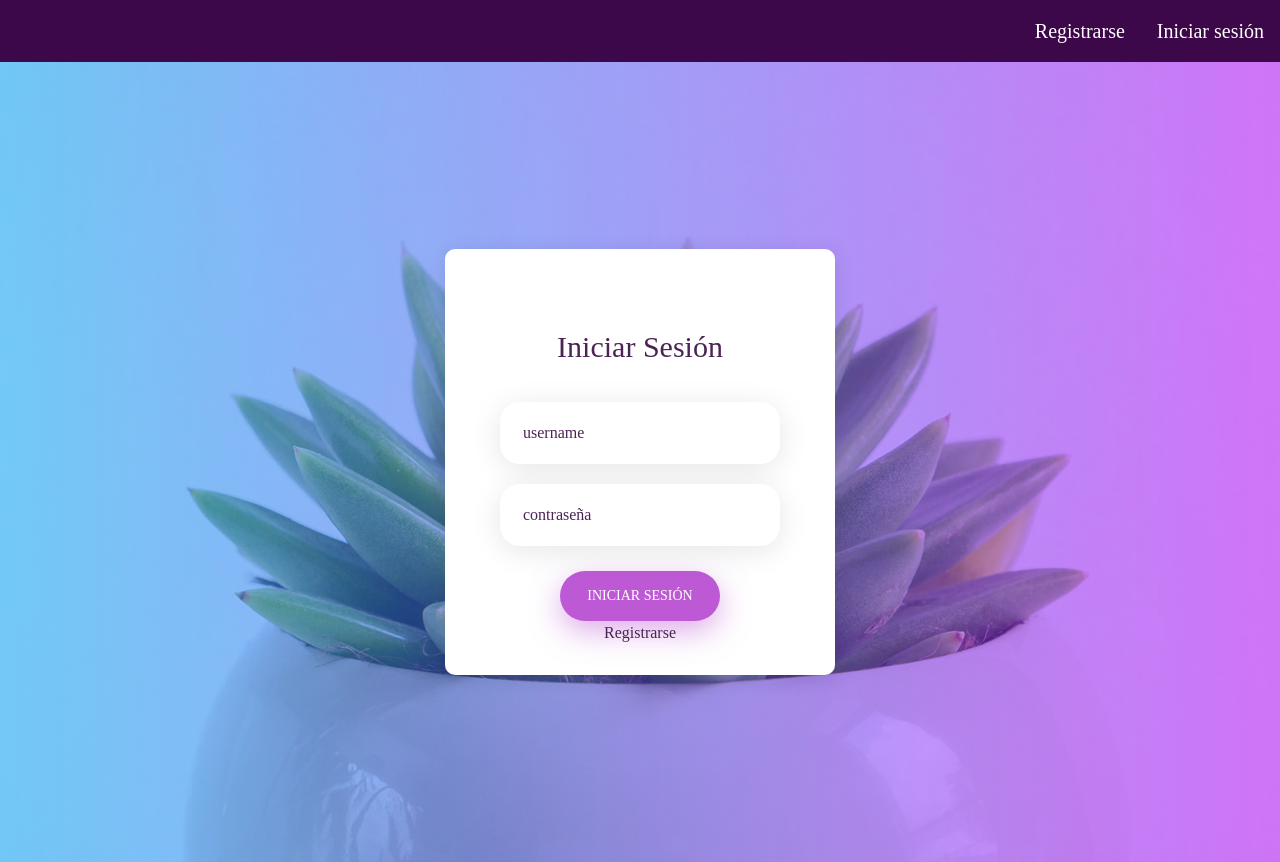
After one commit to swsandra/TODOList, a Django app: page /login/ in a window 1280 px wide. The commit adds this page. Run offline with Django 3.2, Linux system fonts and the light colour scheme; some libraries are stand-ins or nearby versions; some web fonts are replaced.

Commit message:
add login template

```diff
--- a/templates/base.html
+++ b/templates/base.html
@@ -7,7 +7,7 @@ ul {
   margin: 0;
   padding: 0;
   overflow: hidden;
-  background-color: #fff;
+  background-color: #3d0849;
 }
 
 li {
@@ -18,7 +18,7 @@ li a {
   display: block;
   font-family: SourceSansPro-Bold;
   font-size: 20px;
-  color: #4b2354;
+  color: #fff;
   text-align: center;
   padding: 14px 16px;
   text-decoration: none;
@@ -30,6 +30,7 @@ li a:hover {
 }
 
 .active {
+  color: #fff;
   background-color: #4b2354;
 }
 
@@ -70,10 +71,10 @@ li a:hover {
     <li><a class="active" href="/"> Home </a></li>
     <li><a href="/add">Agregar tarea</a></li>
     <li style="float:right"><a href="/logout">Cerrar sesión</a></li>
-    <li style="float:right"><a href="/"> user.username </a></li>
+    <li style="float:right"><a href="/"> {{ user.username }} </a></li>
   {% else %}
-    <li><a href="/login">Iniciar sesión</a></li>
-    <li><a href="/signup">Registrarse</a></li>
+    <li style="float:right"><a href="/login">Iniciar sesión</a></li>
+    <li style="float:right"><a href="/signup">Registrarse</a></li>
   {% endif %}
   </ul>
 	<div class="container-login100" style="background-image: url( '{%static "login/images/bg-01.jpg" %}' );">
--- /dev/null
+++ b/templates/registration/login.html
@@ -0,0 +1,39 @@
+{% extends 'base.html' %}
+
+{% block title %} {{ block.super }} - Login {% endblock %}
+
+{% block content %}
+<div class="wrap-login100 p-l-55 p-r-55 p-t-80 p-b-30">
+    <form class="login100-form validate-form" method="post">
+        {% csrf_token %}
+        <span class="login100-form-title p-b-37">
+            Iniciar Sesión
+        </span>
+
+        <div class="wrap-input100 validate-input m-b-20" data-validate="Introduzca un username">
+            <input class="input100" type="text" name="username" placeholder="username">
+            <span class="focus-input100"></span>
+        </div>
+
+        <div class="wrap-input100 validate-input m-b-25" data-validate = "Introduzca una contraseña">
+            <input class="input100" type="password" name="password" placeholder="contraseña">
+            <span class="focus-input100"></span>
+        </div>
+
+        <div class="container-login100-form-btn">
+            <button class="login100-form-btn">
+                Iniciar sesión
+            </button>
+        </div>
+
+        <div class="text-center">
+            <a href="#" class="txt2 hov1">
+                Registrarse
+            </a>
+        </div>
+    </form>
+
+
+    </div>
+
+{% endblock %}
```
Also changed, not shown: static/login/images/icons/icon-google.png (deleted), static/login/images/icons/map-marker.png (deleted).
